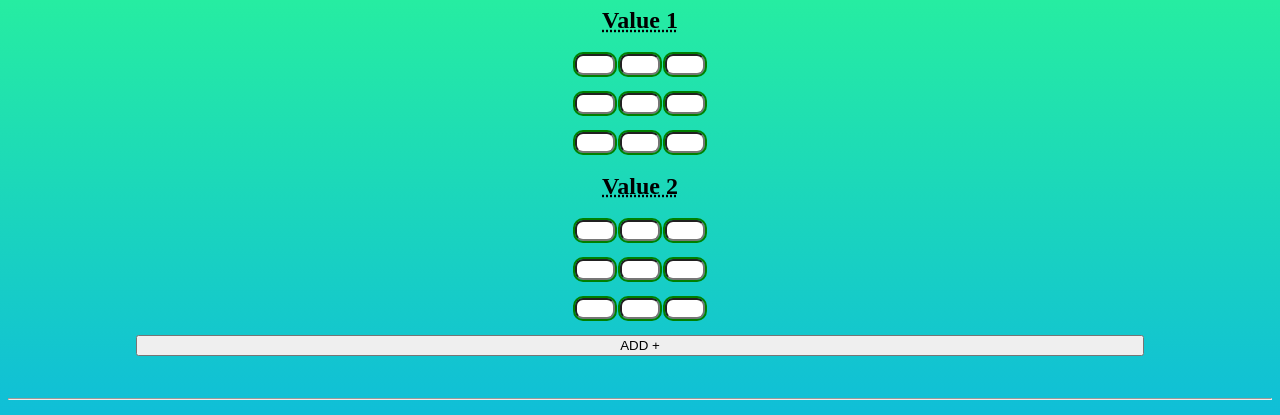
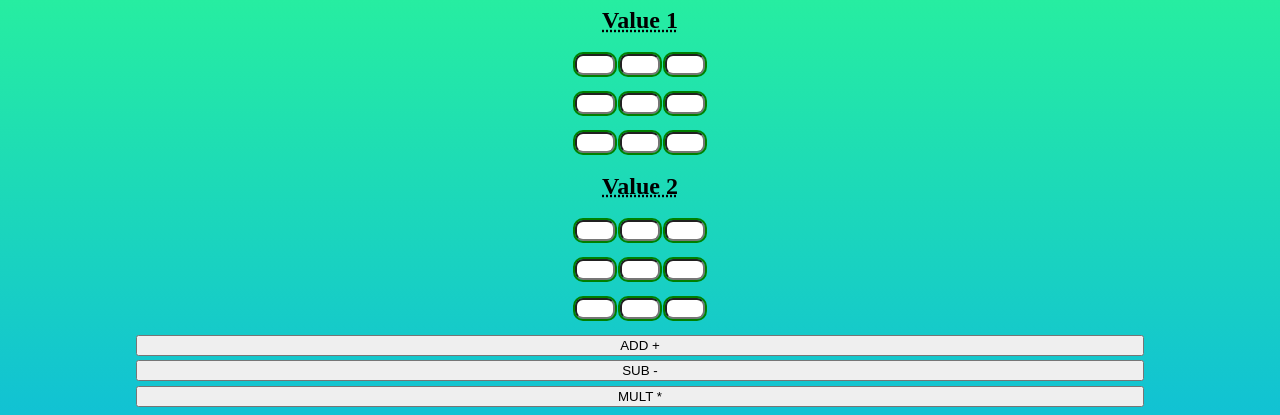
Before and after one commit to MKQazi786/es6-matrix-calculator, a plain HTML site: page index.html in a window 1280 px wide. Shown: the part 73-488 px from the top of the page. Drawn offline with Linux system fonts and the light colour scheme.

Commit message:
i have completed my matrix calculator

```diff
--- a/index.html
+++ b/index.html
@@ -66,9 +66,9 @@
         </row>
 
         <nav class="button">
-            <button type="submit" onclick="calculateMatrix(event)">ADD + </button>
-            <!-- <button>SUB -</button>
-            <button>MULT *</button> -->
+            <button type="submit" onclick="calculateMatrixAdd(event)">ADD + </button>
+            <button type="submit" onclick="calculateMatrixSub(event)" >SUB -</button>
+            <button type="submit" onclick="calculateMatrixMult(event)">MULT *</button>
         </nav>
 
     </form>
--- a/matrix.js
+++ b/matrix.js
@@ -1,4 +1,4 @@
-function calculateMatrix(event) {
+function calculateMatrixAdd(event) {
     {
         event.preventDefault()
 
@@ -49,11 +49,11 @@ function calculateMatrix(event) {
 
     const val2 = [y1, y2, y3, y4, y5, y6, y7, y8, y9]
 
-//    const resultVal3 = []
+    //    const resultVal3 = []
 
-//     for (let i = 0; i < val1.length; i++) {
-//         resultVal3.push(val1[i] + val2[i]);
-//     }
+    //     for (let i = 0; i < val1.length; i++) {
+    //         resultVal3.push(val1[i] + val2[i]);
+    //     }
 
     z1 = val1[0] + val2[0]
     z2 = val1[1] + val2[1]
@@ -76,3 +76,119 @@ function calculateMatrix(event) {
     document.getElementById("z9").innerHTML = z9
 
 }
+
+function calculateMatrixSub(event) {
+    {
+        event.preventDefault()
+    }
+
+    let x1 = document.getElementById("x1").value
+    let x2 = document.getElementById("x2").value
+    let x3 = document.getElementById("x3").value
+    let x4 = document.getElementById("x4").value
+    let x5 = document.getElementById("x5").value
+    let x6 = document.getElementById("x6").value
+    let x7 = document.getElementById("x7").value
+    let x8 = document.getElementById("x8").value
+    let x9 = document.getElementById("x9").value
+
+    x1 = Number(x1)
+    x2 = Number(x2)
+    x3 = Number(x3)
+    x4 = Number(x4)
+    x5 = Number(x5)
+    x6 = Number(x6)
+    x7 = Number(x7)
+    x8 = Number(x8)
+    x9 = Number(x9)
+
+    const val1 = [x1, x2, x3, x4, x5, x6, x7, x8, x9]
+
+    let y1 = document.getElementById("y1").value
+    let y2 = document.getElementById("y2").value
+    let y3 = document.getElementById("y3").value
+    let y4 = document.getElementById("y4").value
+    let y5 = document.getElementById("y5").value
+    let y6 = document.getElementById("y6").value
+    let y7 = document.getElementById("y7").value
+    let y8 = document.getElementById("y8").value
+    let y9 = document.getElementById("y9").value
+
+    y1 = Number(y1)
+    y2 = Number(y2)
+    y3 = Number(y3)
+    y4 = Number(y4)
+    y5 = Number(y5)
+    y6 = Number(y6)
+    y7 = Number(y7)
+    y8 = Number(y8)
+    y9 = Number(y9)
+
+    const val2 = [y1, y2, y3, y4, y5, y6, y7, y8, y9]
+
+    z1 = val1[0] - val2[0]
+    z2 = val1[1] - val2[1]
+    z3 = val1[2] - val2[2]
+    z4 = val1[3] - val2[3]
+    z5 = val1[4] - val2[4]
+    z6 = val1[5] - val2[5]
+    z7 = val1[6] - val2[6]
+    z8 = val1[7] - val2[7]
+    z9 = val1[8] - val2[8]
+
+    document.getElementById("z1").innerHTML = z1
+    document.getElementById("z2").innerHTML = z2
+    document.getElementById("z3").innerHTML = z3
+    document.getElementById("z4").innerHTML = z4
+    document.getElementById("z5").innerHTML = z5
+    document.getElementById("z6").innerHTML = z6
+    document.getElementById("z7").innerHTML = z7
+    document.getElementById("z8").innerHTML = z8
+    document.getElementById("z9").innerHTML = z9
+}
+
+function calculateMatrixMult(event){
+    {
+        event.preventDefault()
+    }
+
+    let x1 = document.getElementById("x1").value
+    let x2 = document.getElementById("x2").value
+    let x3 = document.getElementById("x3").value
+    let x4 = document.getElementById("x4").value
+    let x5 = document.getElementById("x5").value
+    let x6 = document.getElementById("x6").value
+    let x7 = document.getElementById("x7").value
+    let x8 = document.getElementById("x8").value
+    let x9 = document.getElementById("x9").value
+
+    let y1 = document.getElementById("y1").value
+    let y2 = document.getElementById("y2").value
+    let y3 = document.getElementById("y3").value
+    let y4 = document.getElementById("y4").value
+    let y5 = document.getElementById("y5").value
+    let y6 = document.getElementById("y6").value
+    let y7 = document.getElementById("y7").value
+    let y8 = document.getElementById("y8").value
+    let y9 = document.getElementById("y9").value
+
+    let z1 = x1 * y1
+    let z2 = x2 * y2
+    let z3 = x3 * y3
+    let z4 = x4 * y4
+    let z5 = x5 * y5
+    let z6 = x6 * y6
+    let z7 = x7 * y7
+    let z8 = x8 * y8
+    let z9 = x9 * y9
+
+    document.getElementById("z1").innerHTML = z1
+    document.getElementById("z2").innerHTML = z2
+    document.getElementById("z3").innerHTML = z3
+    document.getElementById("z4").innerHTML = z4
+    document.getElementById("z5").innerHTML = z5
+    document.getElementById("z6").innerHTML = z6
+    document.getElementById("z7").innerHTML = z7
+    document.getElementById("z8").innerHTML = z8
+    document.getElementById("z9").innerHTML = z9
+}
```
